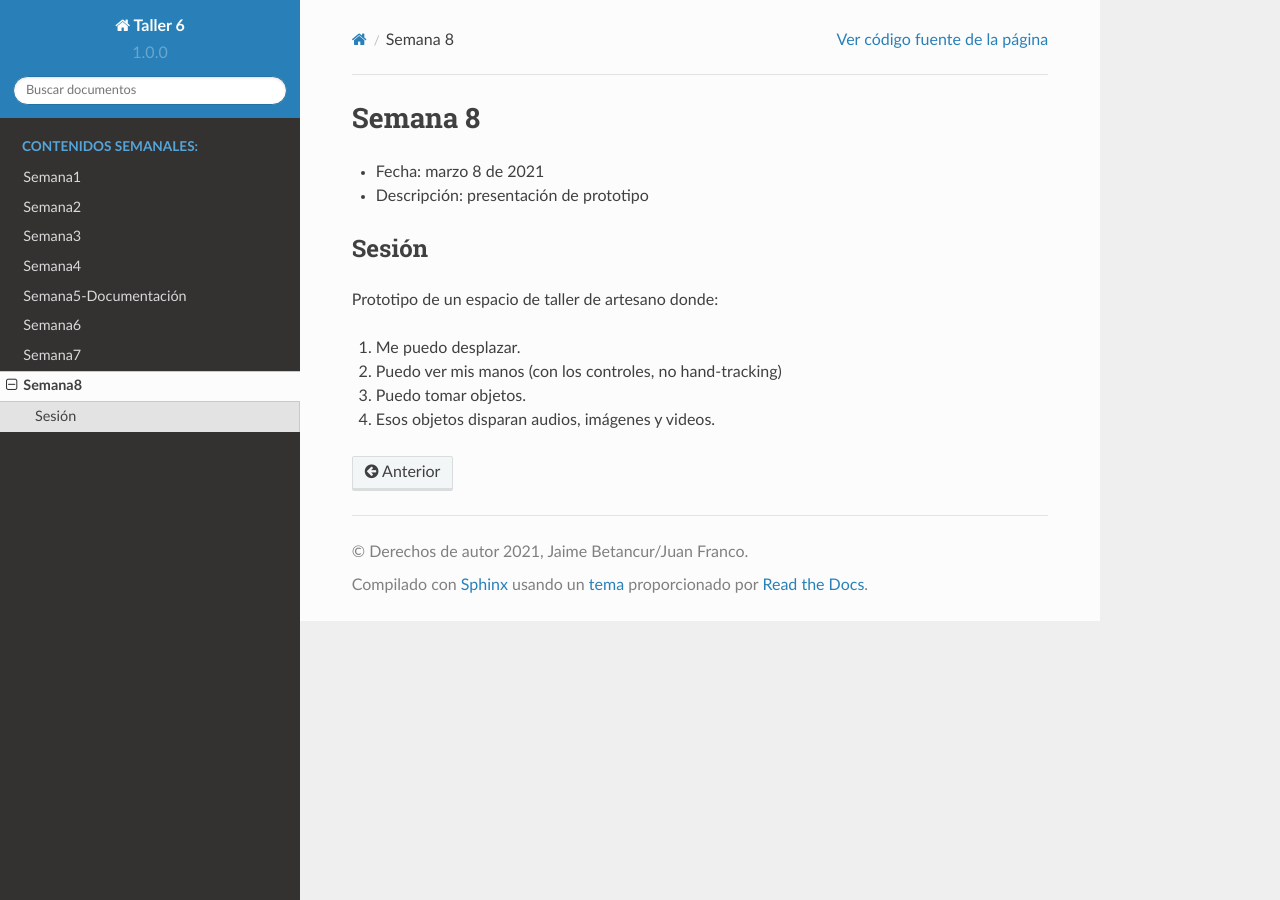
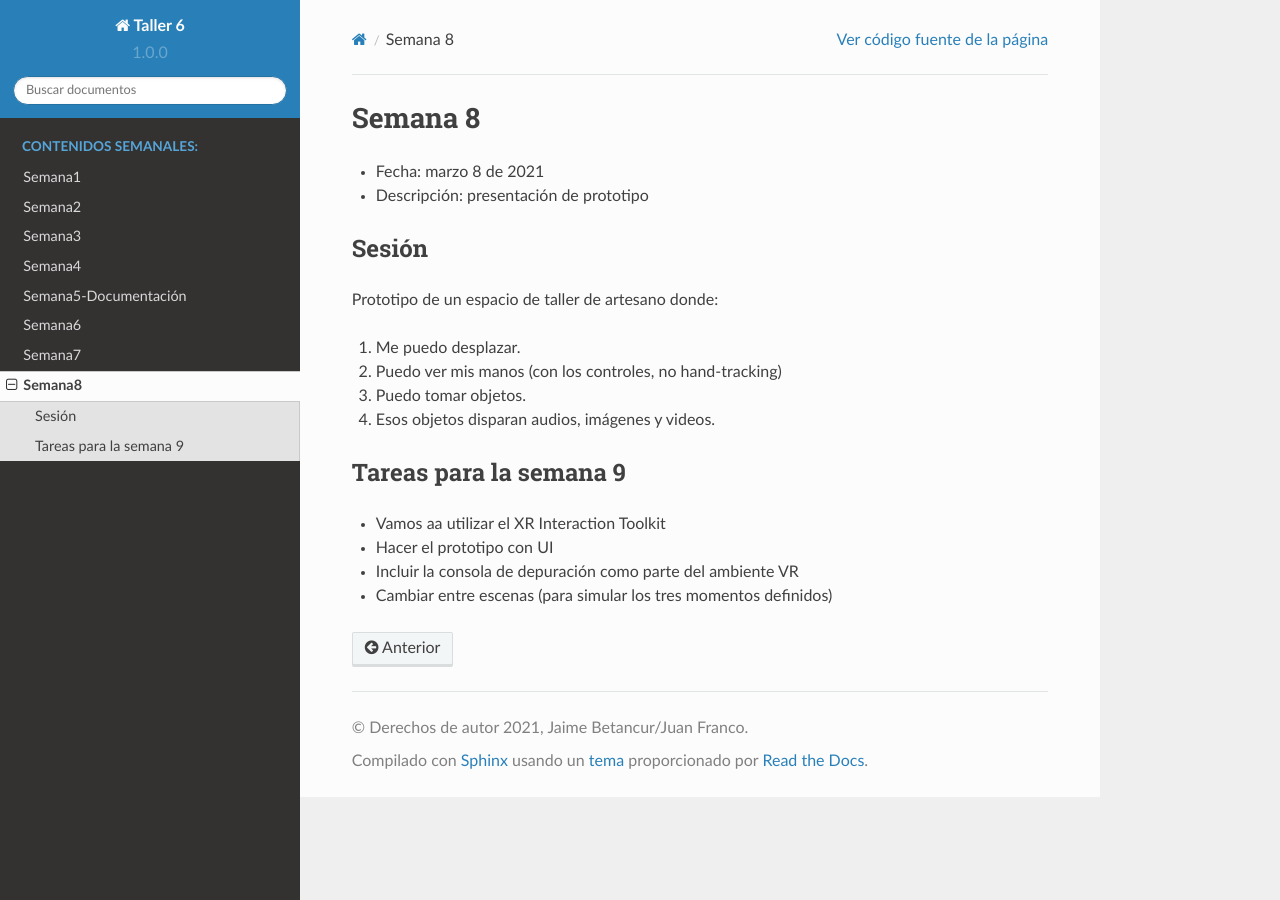
Before and after one commit to juanferfranco/taller6, a Sphinx documentation site: the page built from docs/_semana8/semana8.rst, in a window 1280 px wide. Built offline with Sphinx 7.4.7 and the Read the Docs theme 2.0.0, drawn with Linux system fonts in a browser that asks for light colours.

Commit message:
update week 8

```diff
--- a/docs/_semana8/semana8.rst
+++ b/docs/_semana8/semana8.rst
@@ -13,3 +13,11 @@ Prototipo de un espacio de taller de artesano donde:
 2. Puedo ver mis manos (con los controles, no hand-tracking)
 3. Puedo tomar objetos.
 4. Esos objetos disparan audios, imágenes y videos.
+
+Tareas para la semana 9
+--------------------------
+
+* Vamos aa utilizar el XR Interaction Toolkit
+* Hacer el prototipo con UI
+* Incluir la consola de depuración como parte del ambiente VR
+* Cambiar entre escenas (para simular los tres momentos definidos)
```
